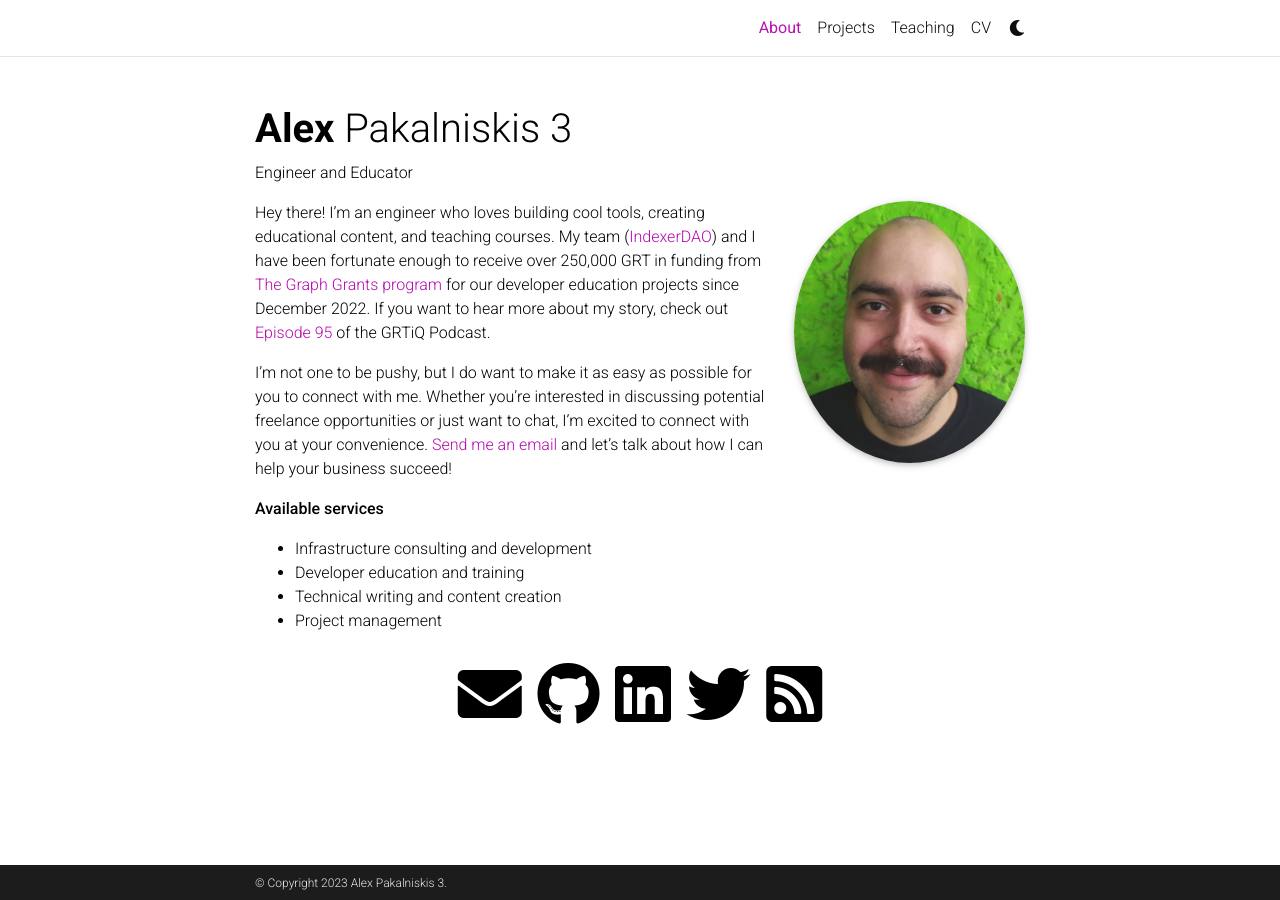
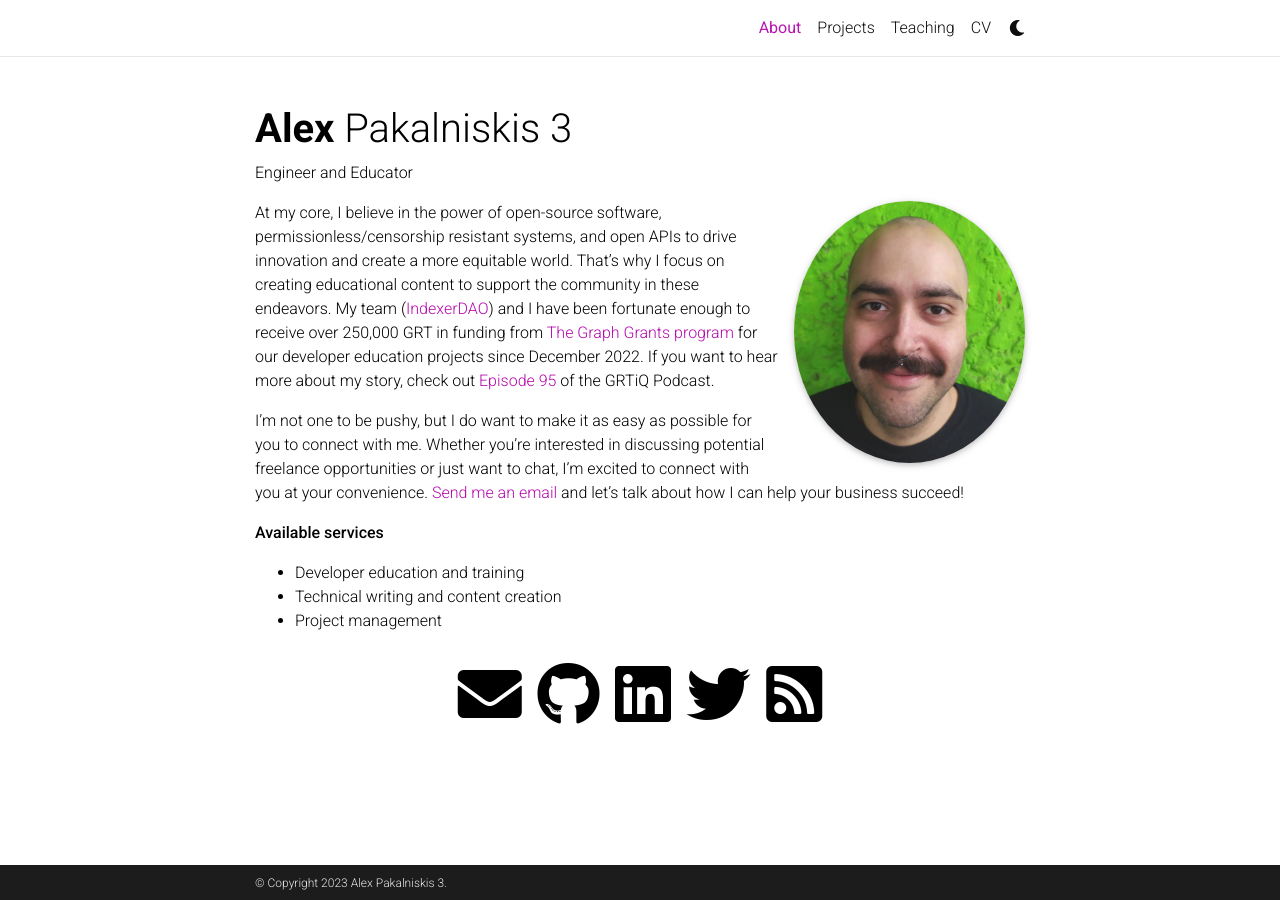
Before and after one commit to alex-pakalniskis/alex-pakalniskis.github.io, a Jekyll site: the page built from _pages/about.md, in a window 1280 px wide. Built offline with Jekyll 4.4.1, drawn with Linux system fonts in a browser that asks for light colours; full-size pictures stand in for the smaller copies a plugin makes; comment, search, counter and statistics services are not loaded; a style sheet for code colours, icons or effects is not loaded.

Commit message:
Update about.md

```diff
--- a/_pages/about.md
+++ b/_pages/about.md
@@ -16,12 +16,11 @@ selected_papers: false # includes a list of papers marked as "selected={true}"
 social: true  # includes social icons at the bottom of the page
 ---
 
-Hey there! I'm an engineer who loves building cool tools, creating educational content, and teaching courses. My team ([IndexerDAO](https://www.indexerdao.com/)) and I have been fortunate enough to receive over 250,000 GRT in funding from [The Graph Grants program](https://thegraph.com/ecosystem/grants/) for our developer education projects since December 2022. If you want to hear more about my story, check out [Episode 95](https://www.grtiq.com/grtiq-podcast-95-alex-pakalniskis/) of the GRTiQ Podcast.
+At my core, I believe in the power of open-source software, permissionless/censorship resistant systems, and open APIs to drive innovation and create a more equitable world. That's why I focus on creating educational content to support the community in these endeavors. My team ([IndexerDAO](https://www.indexerdao.com/)) and I have been fortunate enough to receive over 250,000 GRT in funding from [The Graph Grants program](https://thegraph.com/ecosystem/grants/) for our developer education projects since December 2022. If you want to hear more about my story, check out [Episode 95](https://www.grtiq.com/grtiq-podcast-95-alex-pakalniskis/) of the GRTiQ Podcast.
 
 I'm not one to be pushy, but I do want to make it as easy as possible for you to connect with me. Whether you're interested in discussing potential freelance opportunities or just want to chat, I'm excited to connect with you at your convenience. [Send me an email](mailto:alexpakalniskis3@gmail.com) and let's talk about how I can help your business succeed!
 
 **Available services**
-* Infrastructure consulting and development
 * Developer education and training
 * Technical writing and content creation
 * Project management
```
